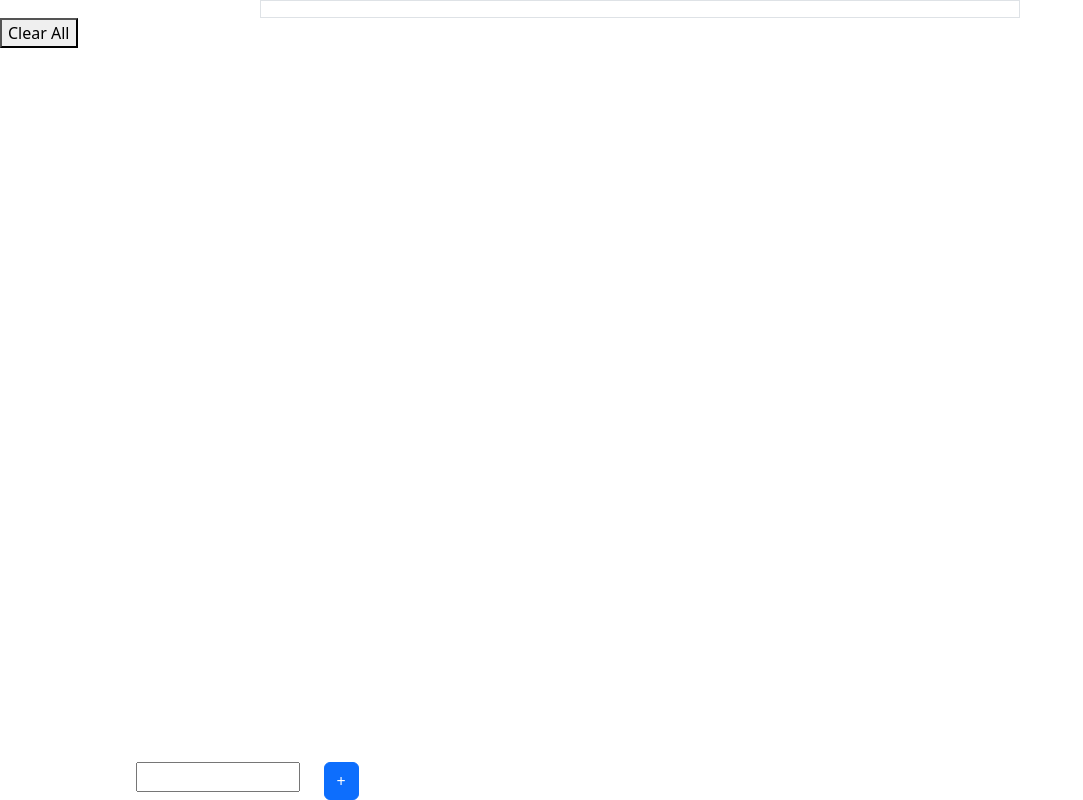
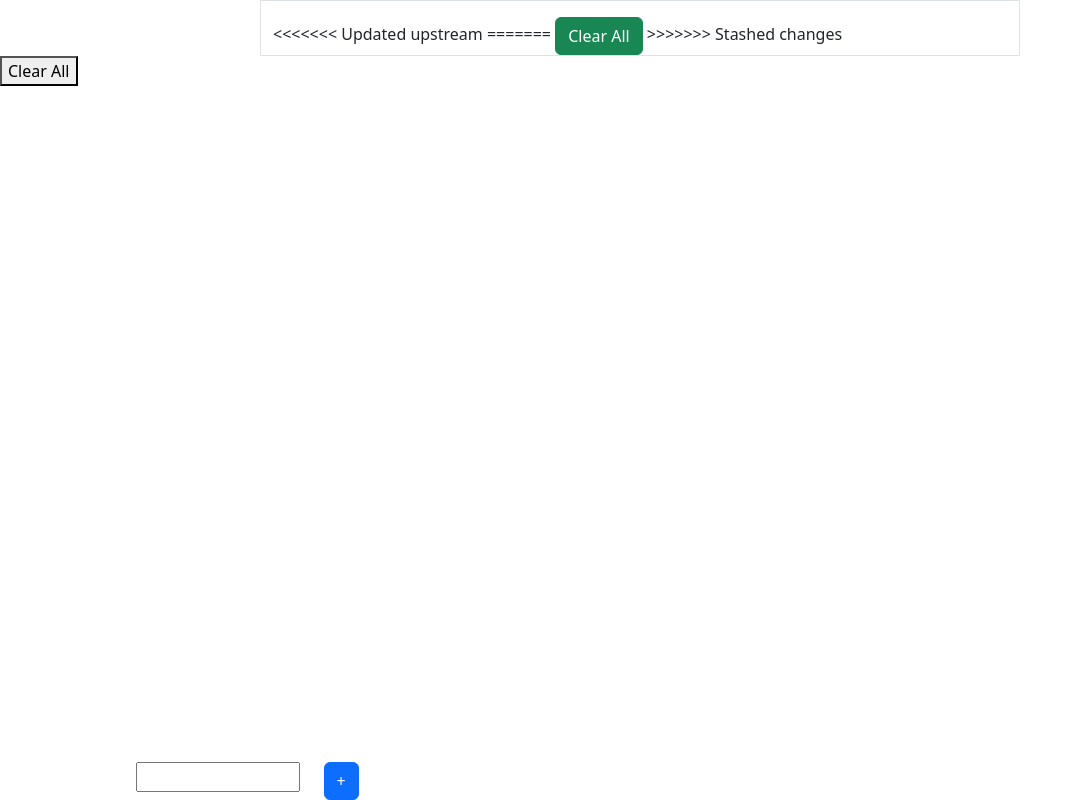
Before and after one commit to democ2s/Project-4-TodoList, a plain HTML site: page index.html in a window 1280 px wide. Shown: the whole page, without its empty margins (0-1083 px from the left). Drawn offline with nearby package versions, Linux system fonts and the light colour scheme.

Commit message:
commitv1.4

```diff
--- a/index.html
+++ b/index.html
@@ -26,6 +26,12 @@
           >
             <tbody id="tasklist"></tbody>
           </table>
+<<<<<<< Updated upstream
+=======
+          <button class="btn btn-success" onclick="clearLocalStorage();">
+            Clear All
+          </button>
+>>>>>>> Stashed changes
         </div>
       </div>
 
```
